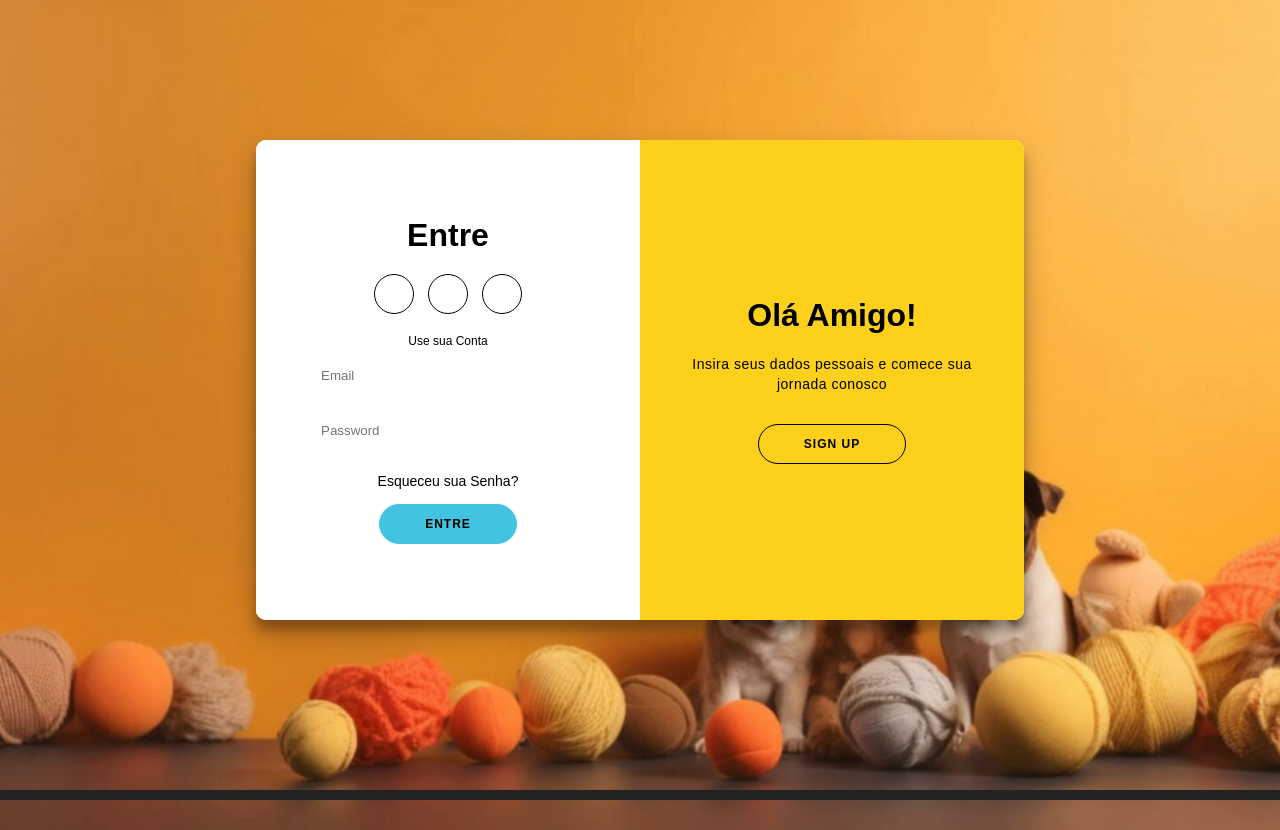
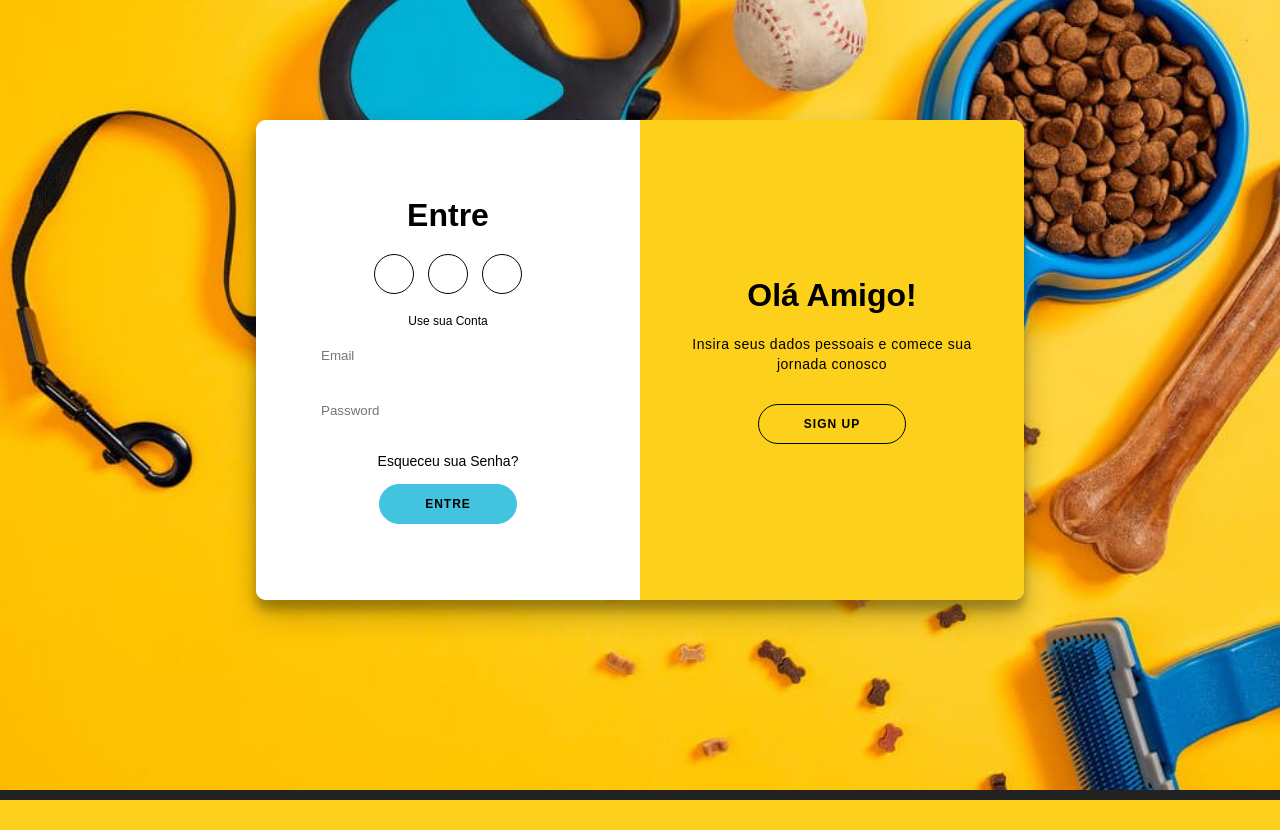
Before and after one commit to goisygor/PETSHOP, a PHP site: page /LoginCadastro.html in a window 1280 px wide. After the commit the page ends 800 px from the top, so only its background shows below. Run offline with PHP 8.4, Linux system fonts and the light colour scheme.

Commit message:
21/11/23

```diff
--- a/PETSHOP/html/LoginCadastro.css
+++ b/PETSHOP/html/LoginCadastro.css
@@ -1,6 +1,6 @@
 
 body{
-	background-image: url(login.jpg);
+	background-image: url(d.jpg);
 	background-repeat: no-repeat;
 	background-size: cover; /* Garante que a imagem cubra todo o fundo */
 	background-position: center; /* Centraliza a imagem no fundo */
@@ -28,7 +28,7 @@ body {
 	align-items: center;
 	flex-direction: column;
 	font-family: 'Montserrat', sans-serif;
-	height: 100vh;
+	height: 95vh;
 	margin: -20px 0 50px;
 }
 
```
Also changed, not shown: PETSHOP/html/home.html (+4 -4 lines), PETSHOP/html/LoginCadastro.html (line endings or trailing spaces), PETSHOP/html/d.jpg (added), PETSHOP/html/l.jpg (deleted), PETSHOP/html/login.jpg (deleted), PETSHOP/html/logo1.png (renamed from PETSHOP/imagens/logo1.png), PETSHOP/imagens/Frame 1.png (deleted), PETSHOP/imagens/fundo.jpg (deleted), PETSHOP/imagens/world.webp (deleted).
